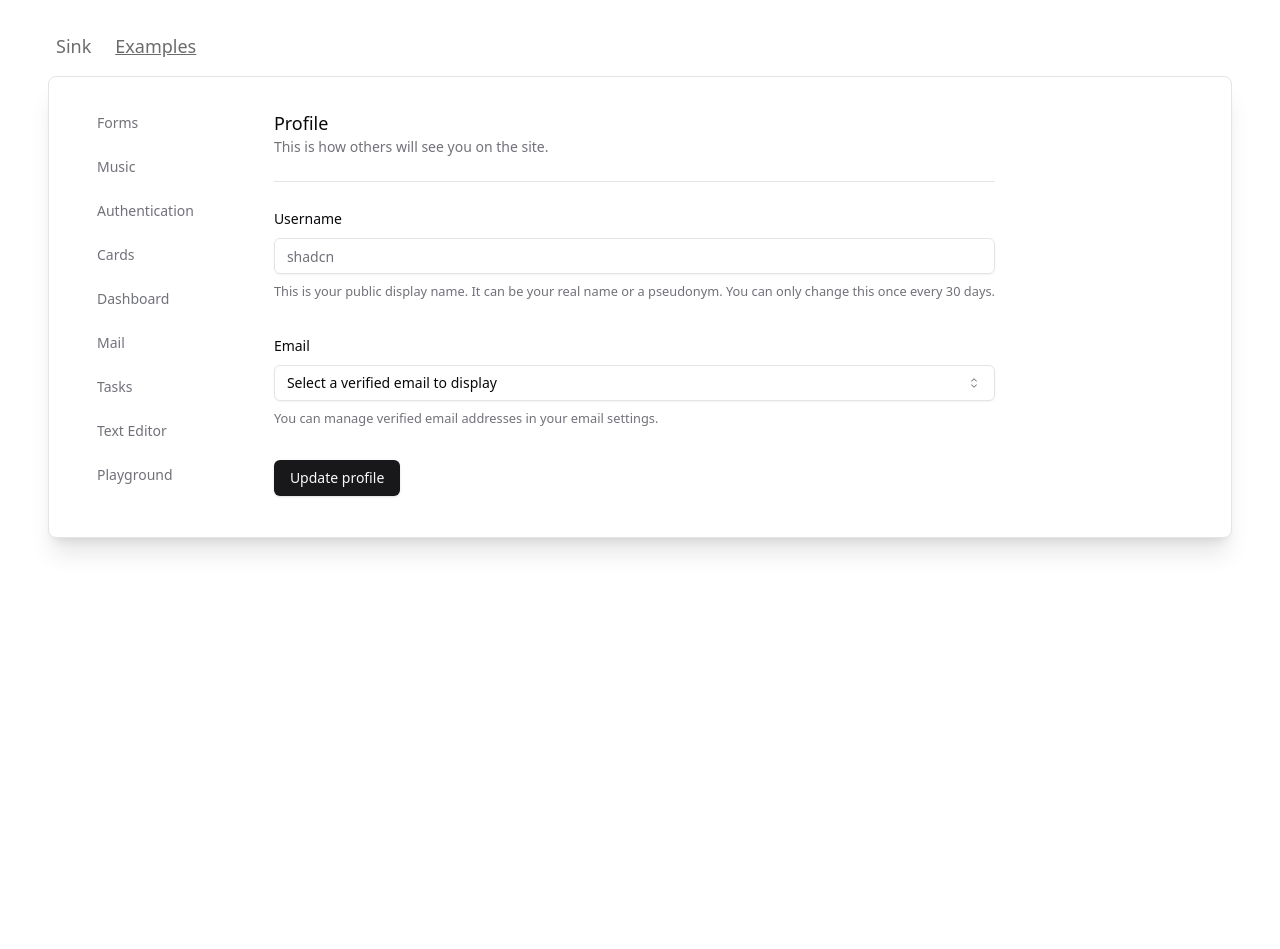
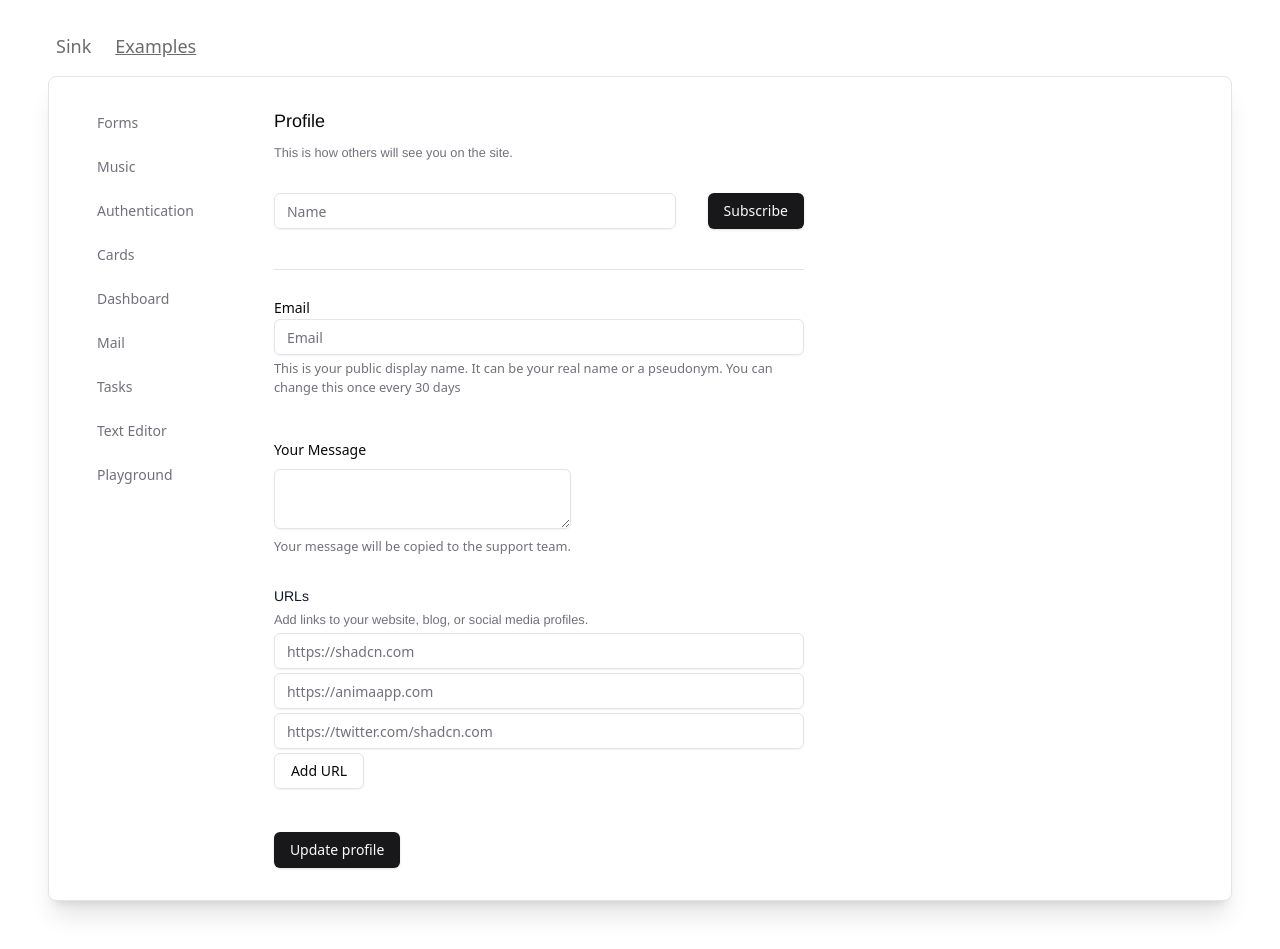
Before and after one commit to AnimaApp/vscode-shadcn-demo, a React (Vite) app: page /examples in a window 1280 px wide. Before the commit the page ends 800 px from the top, so only its background shows below. Built offline with nearby package versions, Linux system fonts and the light colour scheme.

Commit message:
demo state

```diff
--- a/src/pages/examples/forms/page.tsx
+++ b/src/pages/examples/forms/page.tsx
@@ -1,17 +1,19 @@
-import { Separator } from "@/components/ui/separator"
 import { ProfileForm } from "./profile-form"
+import { useForm } from "react-hook-form"
+import { Form } from "@/components/ui/form"
 
 export default function SettingsProfilePage() {
+  const form = useForm({
+    defaultValues: {},
+    mode: "onChange",
+  })
+
+
   return (
     <div className="space-y-6">
-      <div>
-        <h3 className="text-lg font-medium">Profile</h3>
-        <p className="text-sm text-muted-foreground">
-          This is how others will see you on the site.
-        </p>
-      </div>
-      <Separator />
-      <ProfileForm />
+      <Form {...form}>
+        <ProfileForm />
+      </Form>
     </div>
   )
 }
--- a/src/pages/examples/forms/profile-form.tsx
+++ b/src/pages/examples/forms/profile-form.tsx
@@ -1,97 +1,54 @@
-import { useForm } from "react-hook-form"
-import { Button } from "@/components/ui/button"
-import {
-  Form,
-  FormControl,
-  FormDescription,
-  FormItem,
-  FormLabel,
-  FormMessage,
-} from "@/components/ui/form"
-import { Input } from "@/components/ui/input"
-import {
-  Select,
-  SelectContent,
-  SelectItem,
-  SelectTrigger,
-  SelectValue,
-} from "@/components/ui/select"
-import { toast } from "@/components/ui/use-toast"
-import { Link } from "react-router-dom"
+import React from "react";
+import { Button } from "@/components/ui/button";
+import { FormDescription } from "@/components/ui/form";
+import { FormItem } from "@/components/ui/form";
+import { Input } from "@/components/ui/input";
+import { Label } from "@/components/ui/label";
+import { Separator } from "@/components/ui/separator";
+import { Textarea } from "@/components/ui/textarea";
 
-type ProfileFormValues = {
-  username: string;
-  email: string;
-  bio: string;
-  urls: { value: string }[]
-}
-
-// This can come from your database or API.
-const defaultValues: Partial<ProfileFormValues> = {
-  bio: "I own a computer.",
-  urls: [
-    { value: "https://shadcn.com" },
-    { value: "http://twitter.com/shadcn" },
-  ],
-}
-
-export function ProfileForm() {
-  const form = useForm<ProfileFormValues>({
-    defaultValues,
-    mode: "onChange",
-  })
-
-
-  function onSubmit(data: ProfileFormValues) {
-    toast({
-      title: "You submitted the following values:",
-      description: (
-        <pre className="mt-2 w-[340px] rounded-md bg-slate-950 p-4">
-          <code className="text-white">{JSON.stringify(data, null, 2)}</code>
-        </pre>
-      ),
-    })
-  }
-
+export const ProfileForm = (): JSX.Element => {
   return (
-    <Form {...form}>
-      <form onSubmit={form.handleSubmit(onSubmit)} className="space-y-8">
-        <FormItem>
-          <FormLabel>Username</FormLabel>
-          <FormControl>
-            <Input placeholder="shadcn" />
-          </FormControl>
-          <FormDescription>
-            This is your public display name. It can be your real name or a
-            pseudonym. You can only change this once every 30 days.
-          </FormDescription>
-          <FormMessage />
-        </FormItem>
-
-
-        <FormItem>
-          <FormLabel>Email</FormLabel>
-          <Select>
-            <FormControl>
-              <SelectTrigger>
-                <SelectValue placeholder="Select a verified email to display" />
-              </SelectTrigger>
-            </FormControl>
-            <SelectContent>
-              <SelectItem value="m@example.com">m@example.com</SelectItem>
-              <SelectItem value="m@google.com">m@google.com</SelectItem>
-              <SelectItem value="m@support.com">m@support.com</SelectItem>
-            </SelectContent>
-          </Select>
-          <FormDescription>
-            You can manage verified email addresses in your{" "}
-            <Link to="/examples/forms">email settings</Link>.
-          </FormDescription>
-          <FormMessage />
-        </FormItem>
-
-        <Button type="submit">Update profile</Button>
-      </form>
-    </Form>
-  )
-}
+    <div className="inline-flex flex-col h-[759px] items-start gap-[31px] relative">
+      <div className="inline-flex flex-col items-start gap-[8px] relative flex-[0_0_auto]">
+        <div className="relative w-fit mt-[-1.00px] [font-family:'Inter-Regular',Helvetica] font-normal text-zinc-950 text-[18px] tracking-[0] leading-[27px] whitespace-nowrap">
+          Profile
+        </div>
+        <p className="relative w-fit [font-family:'Inter-Regular',Helvetica] font-normal text-zinc-500 text-[12.8px] tracking-[0] leading-[19.2px] whitespace-nowrap">
+          This is how others will see you on the site.
+        </p>
+      </div>
+      <div className="flex w-[530px] h-[45px] items-start gap-[32px] relative">
+        <Input placeholder="Name" type="default" />
+        <Button variant="default">Subscribe</Button>
+      </div>
+      <Separator />
+      <div className="flex flex-col w-[530px] items-start gap-[4px] relative flex-1 grow">
+        <Label htmlFor="Email">Email</Label>
+        <Input placeholder="Email" type="default" />
+        <FormDescription>
+          This is your public display name. It can be your real name or a pseudonym. You can change this once every 30
+          days
+        </FormDescription>
+      </div>
+      <FormItem>
+        <Label>Your Message</Label>
+        <Textarea />
+        <FormDescription>Your message will be copied to the support team.</FormDescription>
+      </FormItem>
+      <div className="flex flex-col h-[214px] items-start gap-[4px] relative self-stretch w-full">
+        <div className="relative w-fit mt-[-1.00px] [font-family:'Inter-Regular',Helvetica] font-normal text-[#0f172a] text-[14px] tracking-[0] leading-[20px] whitespace-nowrap">
+          URLs
+        </div>
+        <p className="relative w-fit [font-family:'Inter-Regular',Helvetica] font-normal text-zinc-500 text-[12.8px] tracking-[0] leading-[19.2px] whitespace-nowrap">
+          Add links to your website, blog, or social media profiles.
+        </p>
+        <Input placeholder="https://shadcn.com" type="default" />
+        <Input placeholder="https://animaapp.com" type="default" />
+        <Input placeholder="https://twitter.com/shadcn.com" type="default" />
+        <Button variant="outline">Add URL</Button>
+      </div>
+      <Button variant="default">Update profile</Button>
+    </div>
+  );
+};
```
Also changed, not shown: .anima/components.json, .anima/conventions.json, .anima/enrichments.json (added), .anima/workspace.json, 1 other file (tests, documents, lock files or other folders).
